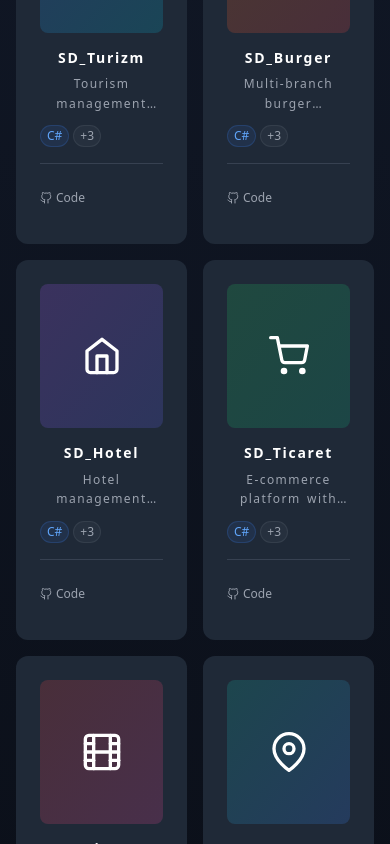
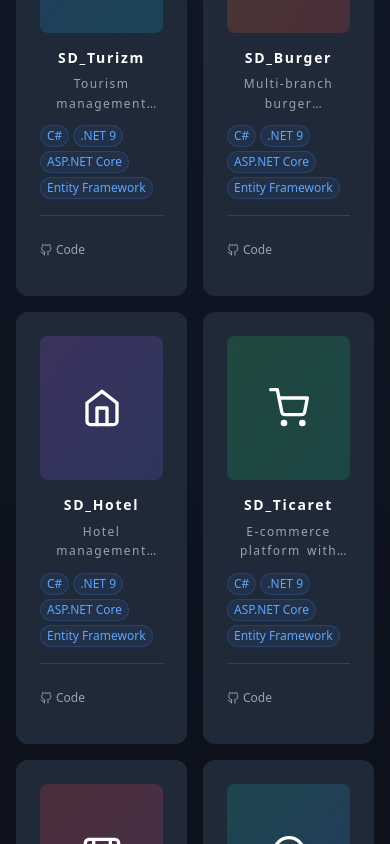
Before and after one commit to SametDulger/sametdulger.dev, a Next.js app: page / in a window 390 px wide. Shown: the part 7740-8584 px from the top of the page. Built offline with nearby package versions, Linux system fonts and the light colour scheme.

Commit message:
refactor(ui): display all technology tags in project cards

```diff
--- a/src/components/Projects.tsx
+++ b/src/components/Projects.tsx
@@ -180,7 +180,7 @@ export default function Projects() {
                   <p className="text-gray-400 mb-3 text-xs leading-relaxed line-clamp-2 md:line-clamp-3">{project.description}</p>
 
                   <div className="flex flex-wrap gap-1 mb-4">
-                    {project.technologies.slice(0, 1).map((tech) => (
+                    {project.technologies.map((tech) => (
                       <span
                         key={tech}
                         className="px-1.5 py-0.5 text-xs md:px-2 md:py-1 bg-blue-500/10 text-blue-400 rounded-full border border-blue-500/20"
@@ -188,11 +188,6 @@ export default function Projects() {
                         {tech}
                       </span>
                     ))}
-                    {project.technologies.length > 1 && (
-                      <span className="px-1.5 py-0.5 text-xs md:px-2 md:py-1 bg-gray-500/10 text-gray-400 rounded-full border border-gray-500/20">
-                        +{project.technologies.length - 1}
-                      </span>
-                    )}
                   </div>
                 </div>
 
```
